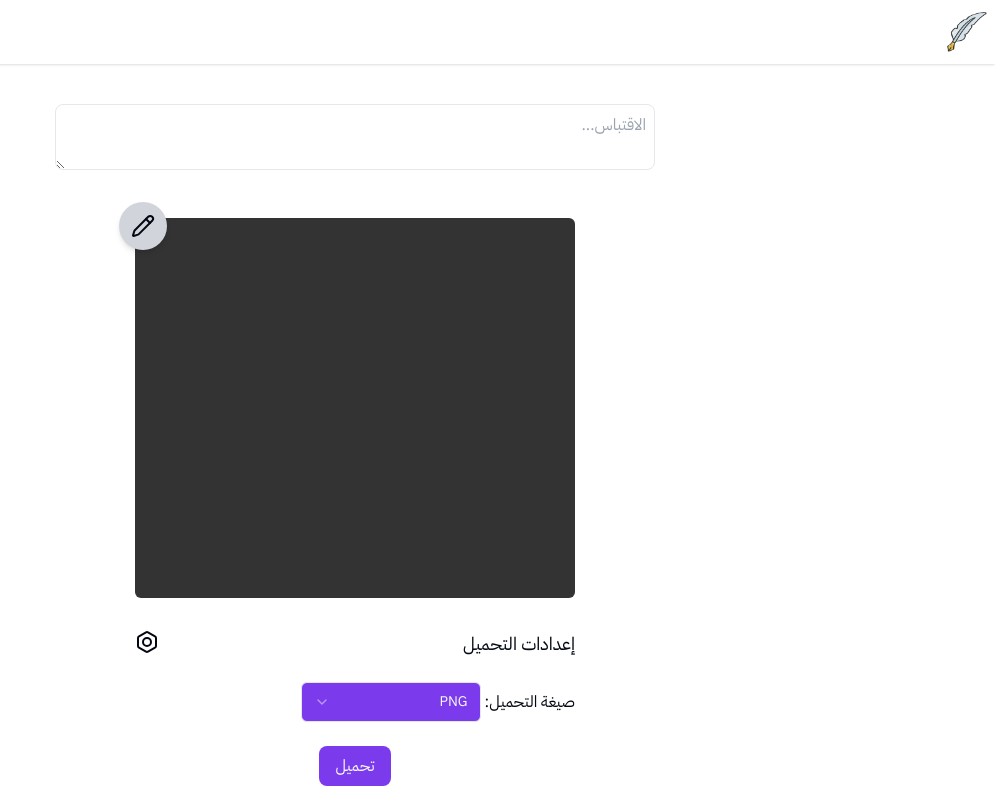
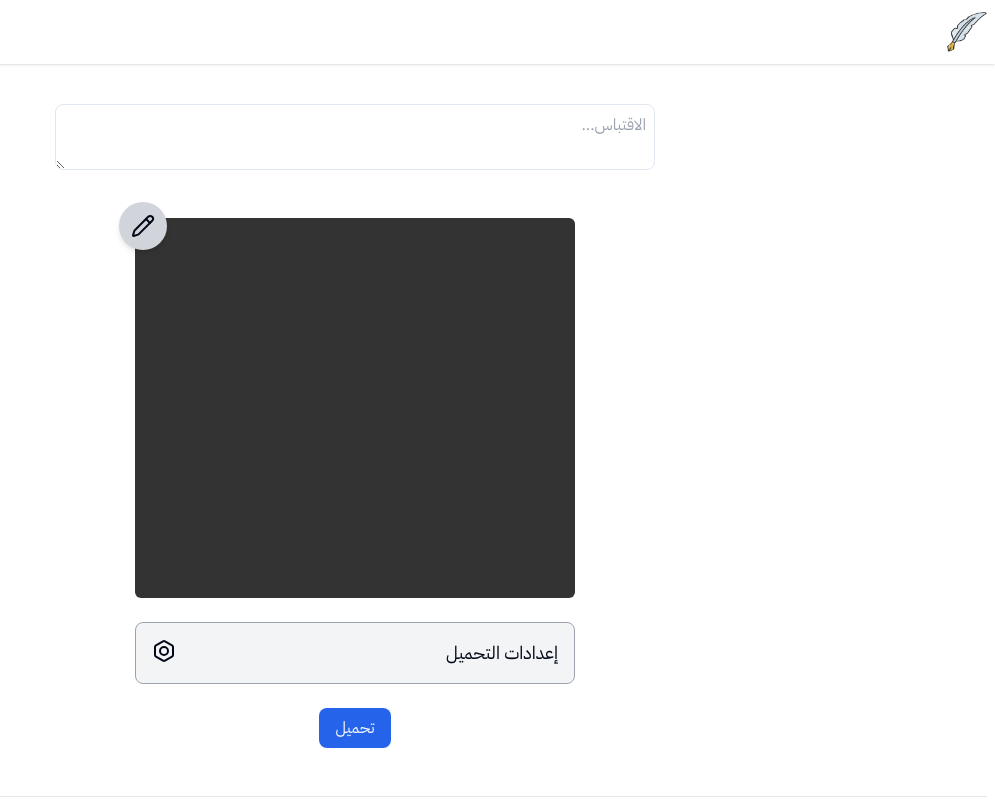
Before and after one commit to osama-mhmd/eqtibas, a Next.js app: page /new in a window 1280 px wide. Shown: the top 800 px of the page, without its empty margins (285-1280 px from the left). Built offline with nearby package versions, Linux system fonts and the light colour scheme; a web font is replaced by a local one.

Commit message:
feat/collapsable-config-and-shadcn-select-removed

```diff
--- a/package.json
+++ b/package.json
@@ -9,7 +9,6 @@
     "lint": "next lint"
   },
   "dependencies": {
-    "@radix-ui/react-select": "^2.1.1",
     "@reduxjs/toolkit": "^2.2.6",
     "clsx": "^2.1.1",
     "framer-motion": "^11.3.31",
--- a/src/app/new/page.tsx
+++ b/src/app/new/page.tsx
@@ -11,15 +11,6 @@ import NewCanvas from "@/components/new-canvas";
 import { Bolt, Pencil } from "lucide-react";
 
 type AvailableExtensions = "png" | "svg";
-
-import {
-  Select,
-  SelectGroup,
-  SelectItem,
-  SelectTrigger,
-  SelectValue,
-  SelectContent,
-} from "@/components/ui/select";
 
 export default function New() {
   const canvasRef = useRef(null);
@@ -77,30 +68,23 @@ export default function New() {
             {isEditing && <Edit closePanel={() => isEditingOrNot(false)} />}
 
             <div className="w-[370px] sm:w-[440px] mx-auto">
-              <div className="py-2 mb-4 flex justify-between">
-                <h3 className="text-lg">إعدادات التحميل</h3>
-                <Bolt />
-              </div>
-              <div className="flex gap-1 items-center">
-                <label>صيغة التحميل:</label>
-                <Select
-                  onValueChange={(extension) =>
-                    setFileExtension(extension as AvailableExtensions)
-                  }
-                  dir="rtl"
-                  defaultValue={fileExtension}
-                >
-                  <SelectTrigger className="w-[180px]">
-                    <SelectValue placeholder="اختر صيغة التحميل" />
-                  </SelectTrigger>
-                  <SelectContent className="bg-white">
-                    <SelectGroup>
-                      <SelectItem value="svg">SVG</SelectItem>
-                      <SelectItem value="png">PNG</SelectItem>
-                    </SelectGroup>
-                  </SelectContent>
-                </Select>
-              </div>
+              <details className="bg-gray-100 rounded-lg p-4 border border-gray-400">
+                <summary className="list-none cursor-pointer">
+                  <div className="flex justify-between">
+                    <h3 className="text-lg">إعدادات التحميل</h3>
+                    <Bolt className="rotate-0 transition" />
+                  </div>
+                </summary>
+                <div className="flex gap-1 items-center mt-4 py-2 border-t border-t-gray-400 pt-6">
+                  <label>صيغة التحميل:</label>
+                  <div className="custom-select">
+                    <select defaultValue="png">
+                      <option value="png">PNG</option>
+                      <option value="SVG">SVG</option>
+                    </select>
+                  </div>
+                </div>
+              </details>
             </div>
 
             <button onClick={downloadImage}>تحميل</button>
--- a/src/components/ui/select.tsx
+++ /dev/null
@@ -1,160 +0,0 @@
-"use client";
-
-import * as React from "react";
-import * as SelectPrimitive from "@radix-ui/react-select";
-import { Check, ChevronDown, ChevronUp } from "lucide-react";
-
-import { cn } from "@/utils";
-
-const Select = SelectPrimitive.Root;
-
-const SelectGroup = SelectPrimitive.Group;
-
-const SelectValue = SelectPrimitive.Value;
-
-const SelectTrigger = React.forwardRef<
-  React.ElementRef<typeof SelectPrimitive.Trigger>,
-  React.ComponentPropsWithoutRef<typeof SelectPrimitive.Trigger>
->(({ className, children, ...props }, ref) => (
-  <SelectPrimitive.Trigger
-    ref={ref}
-    className={cn(
-      "flex h-10 w-full items-center justify-between rounded-md border border-input bg-background px-3 py-2 text-sm ring-offset-background placeholder:text-muted-foreground focus:outline-none focus:ring-2 focus:ring-ring focus:ring-offset-2 disabled:cursor-not-allowed disabled:opacity-50 [&>span]:line-clamp-1",
-      className
-    )}
-    {...props}
-  >
-    {children}
-    <SelectPrimitive.Icon asChild>
-      <ChevronDown className="h-4 w-4 opacity-50" />
-    </SelectPrimitive.Icon>
-  </SelectPrimitive.Trigger>
-));
-SelectTrigger.displayName = SelectPrimitive.Trigger.displayName;
-
-const SelectScrollUpButton = React.forwardRef<
-  React.ElementRef<typeof SelectPrimitive.ScrollUpButton>,
-  React.ComponentPropsWithoutRef<typeof SelectPrimitive.ScrollUpButton>
->(({ className, ...props }, ref) => (
-  <SelectPrimitive.ScrollUpButton
-    ref={ref}
-    className={cn(
-      "flex cursor-default items-center justify-center py-1",
-      className
-    )}
-    {...props}
-  >
-    <ChevronUp className="h-4 w-4" />
-  </SelectPrimitive.ScrollUpButton>
-));
-SelectScrollUpButton.displayName = SelectPrimitive.ScrollUpButton.displayName;
-
-const SelectScrollDownButton = React.forwardRef<
-  React.ElementRef<typeof SelectPrimitive.ScrollDownButton>,
-  React.ComponentPropsWithoutRef<typeof SelectPrimitive.ScrollDownButton>
->(({ className, ...props }, ref) => (
-  <SelectPrimitive.ScrollDownButton
-    ref={ref}
-    className={cn(
-      "flex cursor-default items-center justify-center py-1",
-      className
-    )}
-    {...props}
-  >
-    <ChevronDown className="h-4 w-4" />
-  </SelectPrimitive.ScrollDownButton>
-));
-SelectScrollDownButton.displayName =
-  SelectPrimitive.ScrollDownButton.displayName;
-
-const SelectContent = React.forwardRef<
-  React.ElementRef<typeof SelectPrimitive.Content>,
-  React.ComponentPropsWithoutRef<typeof SelectPrimitive.Content>
->(({ className, children, position = "popper", ...props }, ref) => (
-  <SelectPrimitive.Portal>
-    <SelectPrimitive.Content
-      ref={ref}
-      className={cn(
-        "relative z-50 max-h-96 min-w-[8rem] overflow-hidden rounded-md border bg-popover text-popover-foreground shadow-md data-[state=open]:animate-in data-[state=closed]:animate-out data-[state=closed]:fade-out-0 data-[state=open]:fade-in-0 data-[state=closed]:zoom-out-95 data-[state=open]:zoom-in-95 data-[side=bottom]:slide-in-from-top-2 data-[side=left]:slide-in-from-right-2 data-[side=right]:slide-in-from-left-2 data-[side=top]:slide-in-from-bottom-2",
-        position === "popper" &&
-          "data-[side=bottom]:translate-y-1 data-[side=left]:-translate-x-1 data-[side=right]:translate-x-1 data-[side=top]:-translate-y-1",
-        className
-      )}
-      position={position}
-      {...props}
-    >
-      <SelectScrollUpButton />
-      <SelectPrimitive.Viewport
-        className={cn(
-          "p-1",
-          position === "popper" &&
-            "h-[var(--radix-select-trigger-height)] w-full min-w-[var(--radix-select-trigger-width)]"
-        )}
-      >
-        {children}
-      </SelectPrimitive.Viewport>
-      <SelectScrollDownButton />
-    </SelectPrimitive.Content>
-  </SelectPrimitive.Portal>
-));
-SelectContent.displayName = SelectPrimitive.Content.displayName;
-
-const SelectLabel = React.forwardRef<
-  React.ElementRef<typeof SelectPrimitive.Label>,
-  React.ComponentPropsWithoutRef<typeof SelectPrimitive.Label>
->(({ className, ...props }, ref) => (
-  <SelectPrimitive.Label
-    ref={ref}
-    className={cn("py-1.5 pl-8 pr-2 text-sm font-semibold", className)}
-    {...props}
-  />
-));
-SelectLabel.displayName = SelectPrimitive.Label.displayName;
-
-const SelectItem = React.forwardRef<
-  React.ElementRef<typeof SelectPrimitive.Item>,
-  React.ComponentPropsWithoutRef<typeof SelectPrimitive.Item>
->(({ className, children, ...props }, ref) => (
-  <SelectPrimitive.Item
-    ref={ref}
-    className={cn(
-      "relative flex w-full cursor-default select-none items-center rounded-sm py-1.5 pl-8 pr-2 text-sm outline-none focus:bg-accent focus:text-accent-foreground data-[disabled]:pointer-events-none data-[disabled]:opacity-50",
-      className
-    )}
-    {...props}
-  >
-    <span className="absolute left-2 flex h-3.5 w-3.5 items-center justify-center">
-      <SelectPrimitive.ItemIndicator>
-        <Check className="h-4 w-4" />
-      </SelectPrimitive.ItemIndicator>
-    </span>
-
-    <SelectPrimitive.ItemText>{children}</SelectPrimitive.ItemText>
-  </SelectPrimitive.Item>
-));
-SelectItem.displayName = SelectPrimitive.Item.displayName;
-
-const SelectSeparator = React.forwardRef<
-  React.ElementRef<typeof SelectPrimitive.Separator>,
-  React.ComponentPropsWithoutRef<typeof SelectPrimitive.Separator>
->(({ className, ...props }, ref) => (
-  <SelectPrimitive.Separator
-    ref={ref}
-    className={cn("-mx-1 my-1 h-px bg-muted", className)}
-    {...props}
-  />
-));
-SelectSeparator.displayName = SelectPrimitive.Separator.displayName;
-
-export {
-  Select,
-  SelectGroup,
-  SelectValue,
-  SelectTrigger,
-  SelectContent,
-  SelectLabel,
-  SelectItem,
-  SelectSeparator,
-  SelectScrollUpButton,
-  SelectScrollDownButton,
-};
--- a/src/styles/globals.css
+++ b/src/styles/globals.css
@@ -5,26 +5,29 @@
 /* imports */
 @import url("./custom.css");
 
-:root {
-  --background: 0 0% 100%;
-  --foreground: 224 71.4% 4.1%;
-  --card: 0 0% 100%;
-  --card-foreground: 224 71.4% 4.1%;
-  --popover: 0 0% 100%;
-  --popover-foreground: 224 71.4% 4.1%;
-  --primary: 262.1 83.3% 57.8%;
-  --primary-foreground: 210 20% 98%;
-  --secondary: 220 14.3% 95.9%;
-  --secondary-foreground: 220.9 39.3% 11%;
-  --muted: 220 14.3% 95.9%;
-  --muted-foreground: 220 8.9% 46.1%;
-  --accent: 220 14.3% 95.9%;
-  --accent-foreground: 220.9 39.3% 11%;
-  --destructive: 0 84.2% 60.2%;
-  --destructive-foreground: 210 20% 98%;
-  --border: 220 13% 91%;
-  --input: 220 13% 91%;
-  --ring: 262.1 83.3% 57.8%;
+@layer base {
+  :root {
+    --background: 0 0% 100%;
+    --foreground: 222.2 84% 4.9%;
+    --card: 0 0% 100%;
+    --card-foreground: 222.2 84% 4.9%;
+    --popover: 0 0% 100%;
+    --popover-foreground: 222.2 84% 4.9%;
+    --primary: 221.2 83.2% 53.3%;
+    --primary-foreground: 210 40% 98%;
+    --secondary: 210 40% 96.1%;
+    --secondary-foreground: 222.2 47.4% 11.2%;
+    --muted: 210 40% 96.1%;
+    --muted-foreground: 215.4 16.3% 46.9%;
+    --accent: 210 40% 96.1%;
+    --accent-foreground: 222.2 47.4% 11.2%;
+    --destructive: 0 84.2% 60.2%;
+    --destructive-foreground: 210 40% 98%;
+    --border: 214.3 31.8% 91.4%;
+    --input: 214.3 31.8% 91.4%;
+    --ring: 221.2 83.2% 53.3%;
+    --radius: 0.5rem;
+  }
 }
 
 /* scroll bar */
@@ -76,3 +79,34 @@ button:hover,
 .as-button:hover {
   background-color: hsl(var(--primary) / 0.9);
 }
+
+.custom-select {
+  position: relative;
+}
+
+.custom-select select {
+  appearance: none;
+  width: 100%;
+  font-size: 1.15rem;
+  padding: 0.25em 6em 0.25em 8px;
+  border: 1px solid #caced1;
+  border-radius: 0.25rem;
+  cursor: pointer;
+  /* @apply; */
+}
+
+.custom-select::after {
+  --size: 0.3rem;
+  position: absolute;
+  content: "";
+  right: 1rem;
+  pointer-events: none;
+}
+
+.custom-select::after {
+  border-left: var(--size) solid transparent;
+  border-right: var(--size) solid transparent;
+  border-top: var(--size) solid black;
+  top: 50%;
+  transform: translateY(-50%);
+}
--- a/tailwind.config.ts
+++ b/tailwind.config.ts
@@ -14,9 +14,26 @@ const config: Config = {
           "conic-gradient(from 180deg at 50% 50%, var(--tw-gradient-stops))",
       },
       colors: {
+        border: "hsl(var(--border))",
+        input: "hsl(var(--input))",
+        ring: "hsl(var(--ring))",
+        background: "hsl(var(--background))",
+        foreground: "hsl(var(--foreground))",
         primary: {
           DEFAULT: "hsl(var(--primary))",
           foreground: "hsl(var(--primary-foreground))",
+        },
+        secondary: {
+          DEFAULT: "hsl(var(--secondary))",
+          foreground: "hsl(var(--secondary-foreground))",
+        },
+        destructive: {
+          DEFAULT: "hsl(var(--destructive))",
+          foreground: "hsl(var(--destructive-foreground))",
+        },
+        muted: {
+          DEFAULT: "hsl(var(--muted))",
+          foreground: "hsl(var(--muted-foreground))",
         },
       },
     },
```
Also changed, not shown: 1 other file (tests, documents, lock files or other folders).
